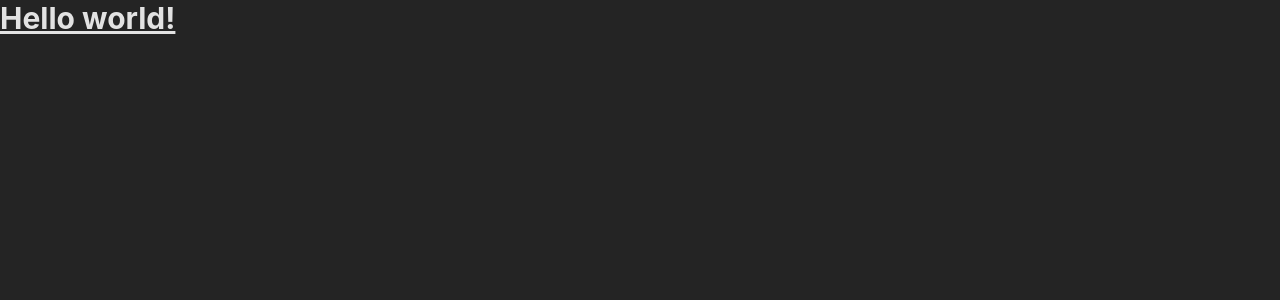
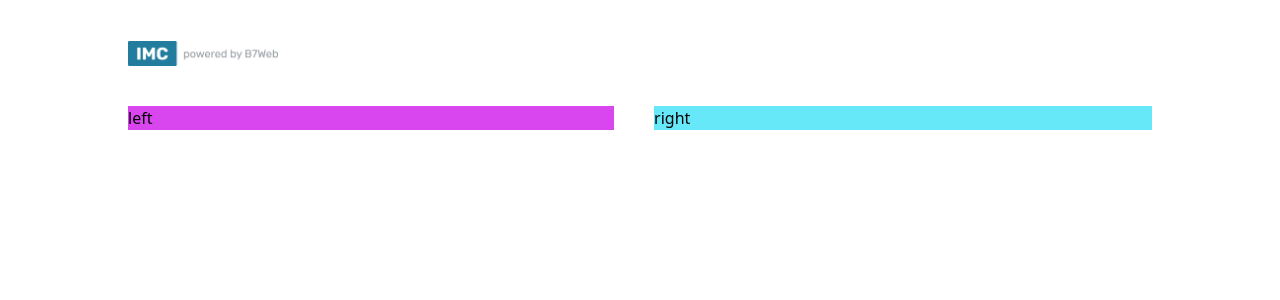
Before and after one commit to g-101/calculadora-imc, a React (Vite) app: page / in a window 1280 px wide. Shown: the top 300 px of the page. Built offline with nearby package versions, Linux system fonts and the light colour scheme.

Commit message:
criando a estrutura base

```diff
--- a/src/App.css
+++ b/src/App.css
@@ -1,41 +1,5 @@
-#root {
-  max-width: 1280px;
-  margin: 0 auto;
-  padding: 2rem;
-  text-align: center;
+.wrap {
+  margin: 40px auto;
+  max-width: 900px;
+  /* background-color: rgb(231, 10, 10); */
 }
-
-.logo {
-  height: 6em;
-  padding: 1.5em;
-  will-change: filter;
-}
-.logo:hover {
-  filter: drop-shadow(0 0 2em #646cffaa);
-}
-.logo.react:hover {
-  filter: drop-shadow(0 0 2em #61dafbaa);
-}
-
-@keyframes logo-spin {
-  from {
-    transform: rotate(0deg);
-  }
-  to {
-    transform: rotate(360deg);
-  }
-}
-
-@media (prefers-reduced-motion: no-preference) {
-  a:nth-of-type(2) .logo {
-    animation: logo-spin infinite 20s linear;
-  }
-}
-
-.card {
-  padding: 2em;
-}
-
-.read-the-docs {
-  color: #888;
-}
--- a/src/App.tsx
+++ b/src/App.tsx
@@ -1,7 +1,18 @@
+import './App.css';
+import poweredImage from './assets/icons/powered.png';
+
 const App = () => {
   return (
     <div>
-      <h1 className="text-3xl font-bold underline">Hello world!</h1>
+      <header className="max-w-screen-lg my-10 mx-auto">
+        <div>
+          <img className="inline-block" src={poweredImage} alt="logo" width={150} />
+        </div>
+      </header>
+      <div className="flex max-w-screen-lg m-auto gap-10">
+        <div className="grow bg-fuchsia-500">left</div>
+        <div className="grow bg-cyan-300">right</div>
+      </div>
     </div>
   );
 };
--- a/src/index.css
+++ b/src/index.css
@@ -2,16 +2,8 @@
 @tailwind components;
 @tailwind utilities;
 
-:root {
+/* :root {
   font-family: Inter, Avenir, Helvetica, Arial, sans-serif;
-  font-size: 16px;
-  line-height: 24px;
-  font-weight: 400;
-
-  color-scheme: light dark;
-  color: rgba(255, 255, 255, 0.87);
-  background-color: #242424;
-
   font-synthesis: none;
   text-rendering: optimizeLegibility;
   -webkit-font-smoothing: antialiased;
@@ -27,3 +19,13 @@ body {
   margin: 0;
   min-height: 100vh;
 }
+img,
+svg,
+video,
+canvas,
+audio,
+iframe,
+embed,
+object {
+  display: block;
+} */
```
